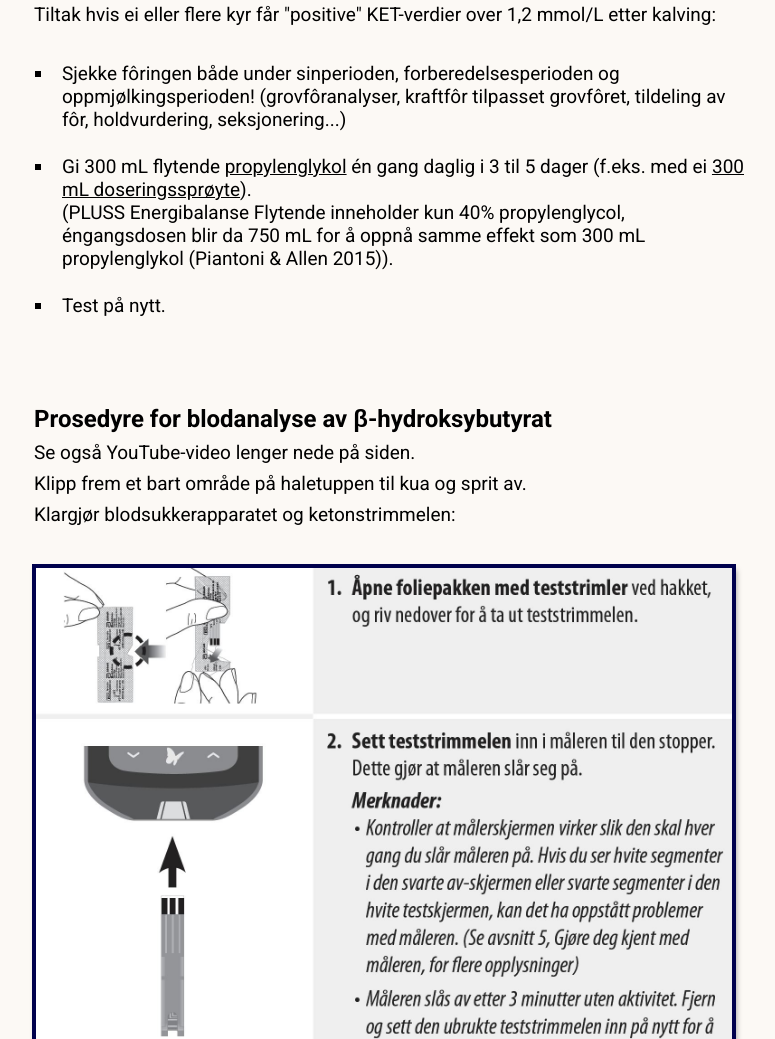
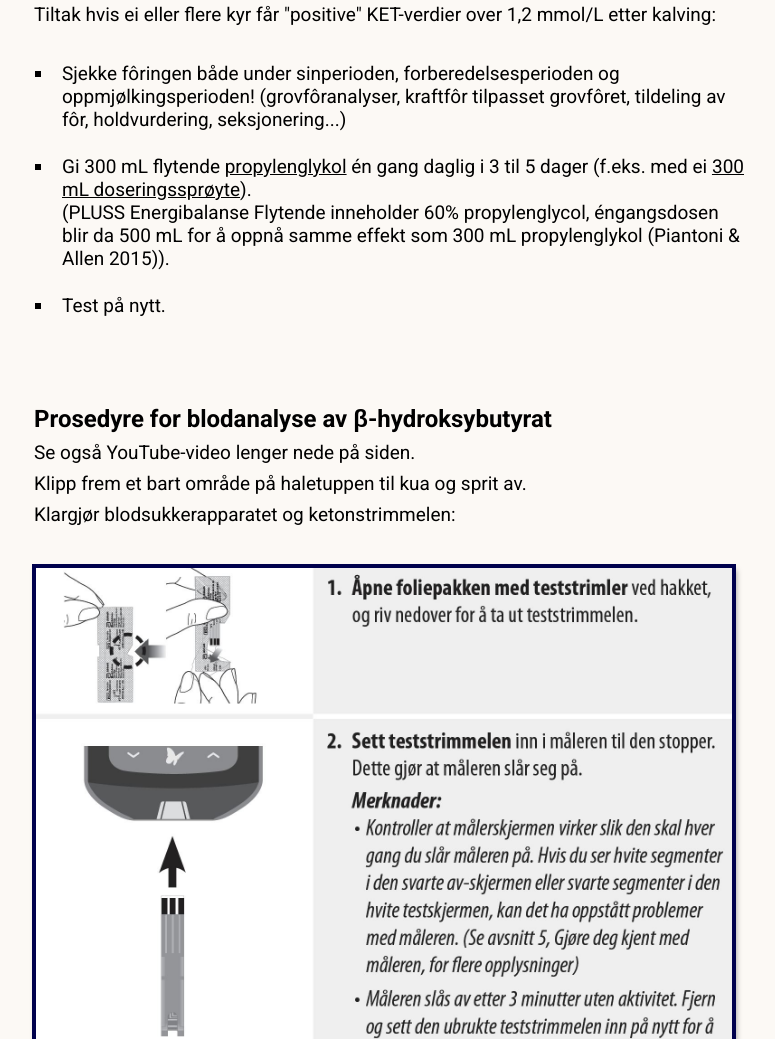
Before and after one commit to drarvidsteen/drarvidsteen, a plain HTML site: page subklinisk-ketose.html in a window 1280 px wide. Shown: the part 2338-3377 px from the top of the page, without its empty margins (356-1131 px from the left). Drawn offline with nearby package versions, Linux system fonts and the light colour scheme.

Commit message:
Oppdatert dose: 500ml

```diff
--- a/subklinisk-ketose.html
+++ b/subklinisk-ketose.html
@@ -121,8 +121,7 @@
                         href="https://www.nessemaskin.no/product/doseringssproyte-300-ml/" target="_blank">300 mL
                         doseringssprøyte</a>).
                     <br>(PLUSS Energibalanse Flytende inneholder
-                    kun
-                    40% propylenglycol, éngangsdosen blir da 750 mL for å oppnå samme effekt som 300 mL propylenglykol
+                    60% propylenglycol, éngangsdosen blir da 500 mL for å oppnå samme effekt som 300 mL propylenglykol
                     (Piantoni & Allen 2015)). </li>
                 <li>Test på nytt.</li>
             </ul>
@@ -187,6 +186,7 @@
                  om du ønsker å bli oppdatert når det blir gjort større endringer på sidene.
             </p>
             <p></p>
+             <p>27.12.2025 - Dosering ved eventuell bruk av PLUSS Energibalanse Flytende er redusert til 500 mL som éngangsdose (Felleskjøpet Fôrutvikling).</p>
             <p>15.10.2021 - <a href="https://www.nessemaskin.no/product/propylenglykol-ved-symptom-pa-ketose/"
                 target="_blank">1-litersflasker med propylenglykol fås kjøpt hos Nessemaskin</a></p>
             <p>28.09.2021 - 5-liters kanner med propylenglycol leveres ikke lenger. 1-liters flasker vil snart være leveringsklare fra Nessemskin.</p>
```
